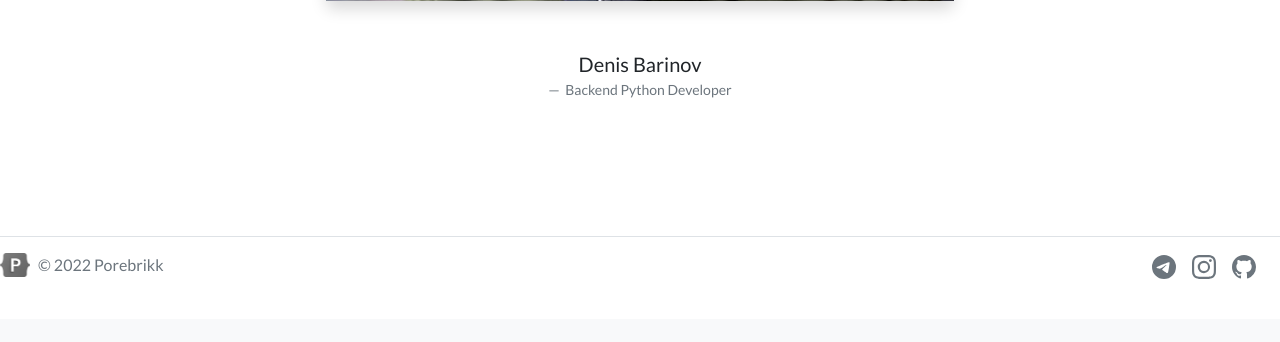
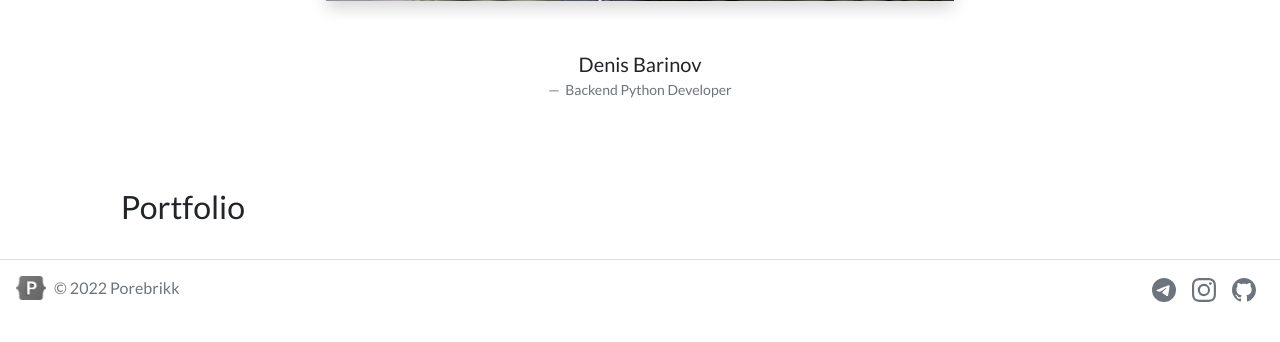
Before and after one commit to porebrikk/personal_portfolio, a Django app: template portfolio/templates/portfolio/home.html in a window 1280 px wide. Shown: the part 938-1280 px from the top of the page. Before the commit the page ends 1217 px from the top, so only its background shows below. Run offline with Django 4.2, Linux system fonts and the light colour scheme; the template is opened without the code that fills it, so the values that code supplies are empty.

Commit message:
Added hr and project title

```diff
--- a/portfolio/templates/portfolio/base.html
+++ b/portfolio/templates/portfolio/base.html
@@ -53,7 +53,7 @@
   <!-- Footer -->
   <footer class="d-flex flex-wrap justify-content-between py-3 my-4 border-top">
     <div class="col-md-4 d-flex">
-      <a href="/" class="mb-3 me-2 mb-md-0 text-muted text-decoration-none lh-1">
+      <a href="/" class="mb-3 me-2 mb-md-0 text-muted text-decoration-none lh-1 mx-3">
         <img width="30" height="24" src="{% static 'portfolio/logo_grey.png' %}">
       </a>
       <span class="text-muted">&copy; 2022 Porebrikk</span>
--- a/portfolio/templates/portfolio/home.html
+++ b/portfolio/templates/portfolio/home.html
@@ -30,12 +30,12 @@
 
 <!-- Контейнер с проектами -->
         <br>
-        <br>
 <div class="container-fluid overflow-hidden text-center">
-    <br>
     <div class="row g-5">
         <div class="col-1"></div>
         <div class="col-10">
+            <h2 class="mt-5 text-start">Portfolio</h2>
+            <hr>
             <div class="row row-cols-1 row-cols-md-2 g-5 px-4">
               {% for project in projects %}
                 <div class="col">
```
Also changed, not shown: db.sqlite3.
